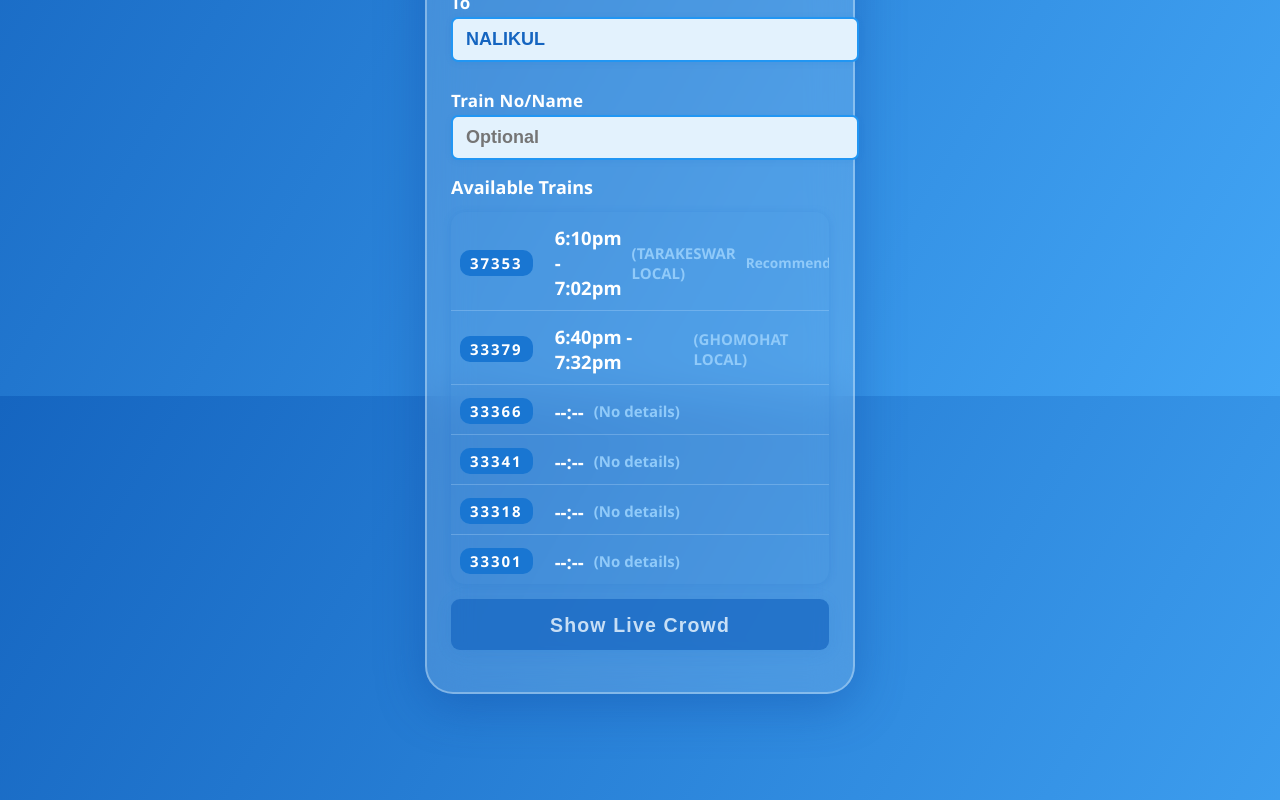
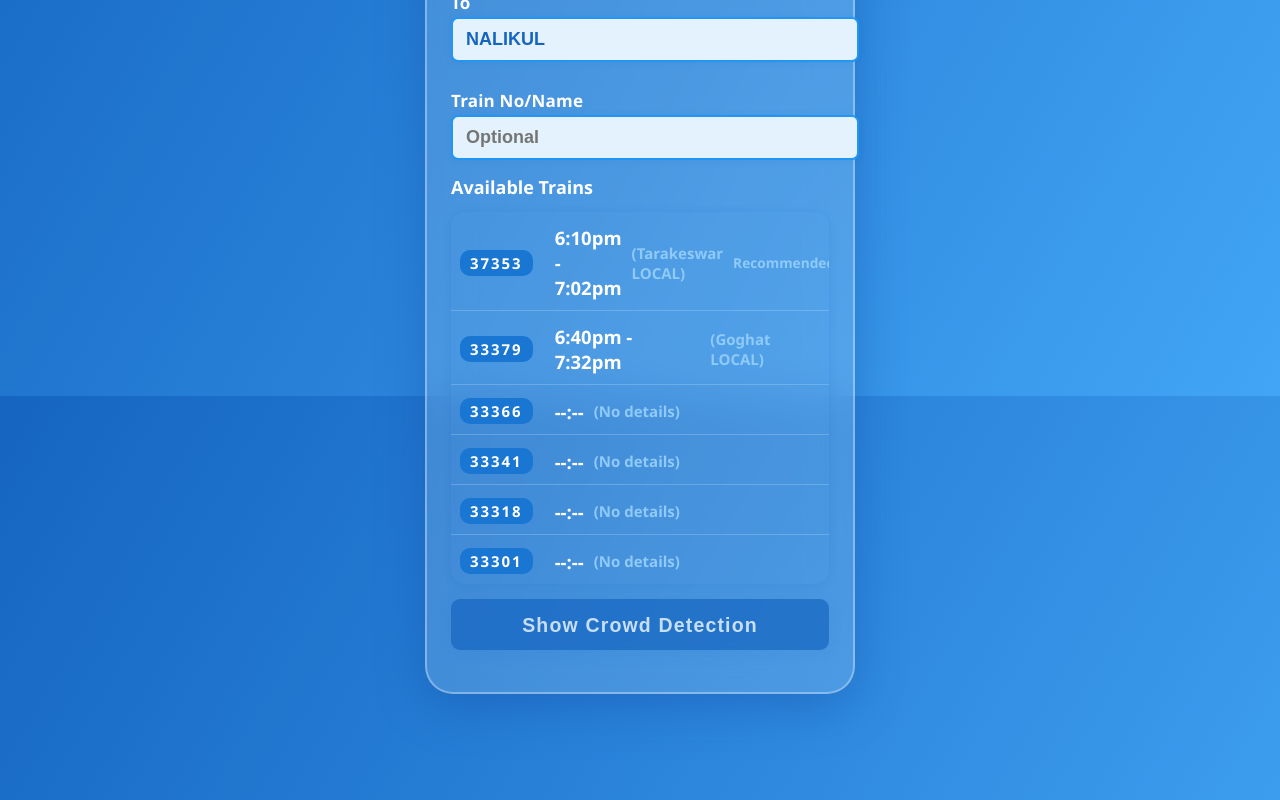
Before and after one commit to warrior-sketch/Crowd-sense, a plain HTML site: page index.html in a window 1280 px wide. Shown: the part 404-1204 px from the top of the page. Drawn offline with Linux system fonts and the light colour scheme.

Commit message:
Update train details

```diff
--- a/index.html
+++ b/index.html
@@ -271,14 +271,14 @@
       <input type="text" placeholder="Optional">
       <b style="font-size:18px;">Available Trains</b>
       <ul class="train-list" id="train-list">
-        <li onclick="selectTrain(37353)"><span class="label">37353</span> 6:10pm - 7:02pm <span class="sub">(TARAKESWAR LOCAL)</span> <span class="tag">Recommended</span></li>
-        <li onclick="selectTrain(33379)"><span class="label">33379</span> 6:40pm - 7:32pm <span class="sub">(GHOMOHAT LOCAL)</span></li>
+        <li onclick="selectTrain(37353)"><span class="label">37353</span> 6:10pm - 7:02pm <span class="sub">(Tarakeswar LOCAL)</span> <span class="tag">Recommended</span></li>
+        <li onclick="selectTrain(33379)"><span class="label">33379</span> 6:40pm - 7:32pm <span class="sub">(Goghat LOCAL)</span></li>
         <li onclick="selectTrain(33366)"><span class="label">33366</span> --:-- <span class="sub">(No details)</span></li>
         <li onclick="selectTrain(33341)"><span class="label">33341</span> --:-- <span class="sub">(No details)</span></li>
         <li onclick="selectTrain(33318)"><span class="label">33318</span> --:-- <span class="sub">(No details)</span></li>
         <li onclick="selectTrain(33301)"><span class="label">33301</span> --:-- <span class="sub">(No details)</span></li>
       </ul>
-      <button id="crowdBtn" onclick="showPage('crowd')" disabled style="opacity:.7">Show Live Crowd</button>
+      <button id="crowdBtn" onclick="goCrowd()" disabled style="opacity:.7">Show Crowd Detection</button>
     </div>
 
     <!-- Page 2: Crowd Detection -->
@@ -329,7 +329,6 @@
       document.querySelector('.nav a[href="#'+page+'"]').classList.add('active');
       window.scrollTo(0, 0);
     }
-    // Select train and enable button
     let selectedTrain = "";
     function selectTrain(num) {
       selectedTrain = num;
@@ -340,6 +339,9 @@
       crowdBtn.style.opacity = "1";
       document.getElementById('selectedTrain').textContent = num ? num+" (LIVE crowd)" : "---";
     }
+    function goCrowd() {
+      showPage('crowd');
+    }
     if(selectedTrain) document.getElementById('selectedTrain').textContent = selectedTrain+" (LIVE crowd)";
   </script>
 </body>
```
